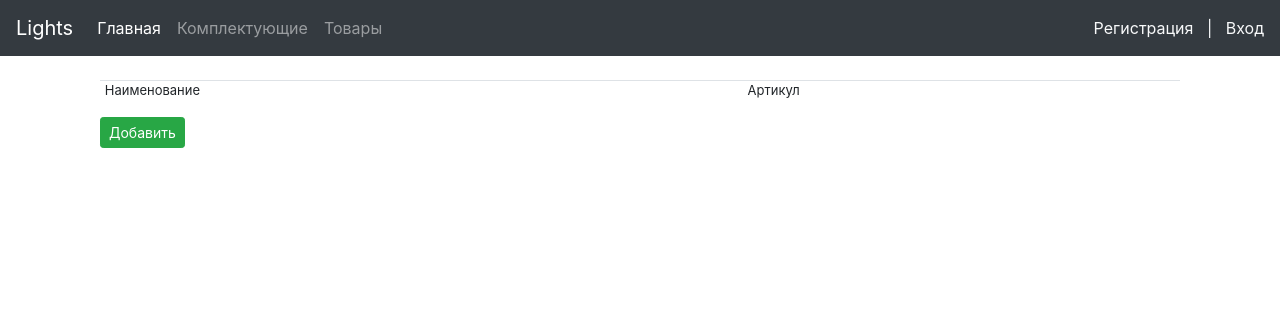
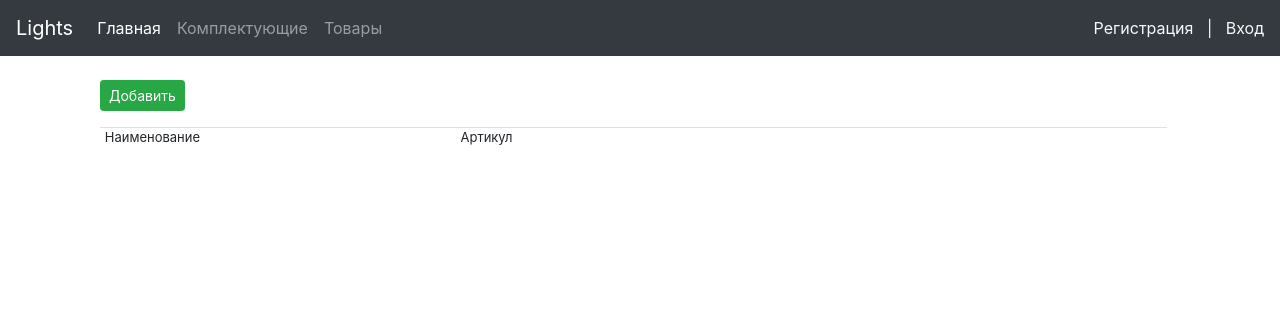
Before and after one commit to Scareton/lights, a Python web app: template app/templates/product_table.html in a window 1280 px wide. Shown: the top 316 px of the page. Run offline with Jinja, Linux system fonts and the light colour scheme; the template is opened without the code that fills it, so the values that code supplies are empty; some libraries are stand-ins or nearby versions.

Commit message:
Перекат
Исправление багов с добавлением составных комплектующих.

```diff
--- a/app/static/style.css
+++ b/app/static/style.css
@@ -11,3 +11,16 @@
 table {
     font-size: small;
 }
+tbody {
+    display:block;
+    max-height:500px;
+    overflow-y:auto;
+}
+thead, tbody tr {
+    display:table;
+    width:100%;
+    table-layout:fixed;
+}
+thead {
+    width: calc( 100% - 1em )
+}
--- a/app/templates/component_table.html
+++ b/app/templates/component_table.html
@@ -1,7 +1,7 @@
 {%extends "base.html" %}
 {% block content %}
 
-
+<div class='col-2 pl-0 my-3'><a href="{{url_for('create_component')}}"><button type="button" class="btn btn-success btn-sm mr-3">Добавить</button></a></div>
 <table class="table table-sm table-hover">
     <thead>
       <tr>
@@ -43,5 +43,5 @@
     {%endfor%}
     </tbody>
 </table>
-<div class='col-2 pl-0 mt-3'><a href="{{url_for('create_component')}}"><button type="button" class="btn btn-success btn-sm mr-3">Добавить</button></a></div>
+
 {% endblock %}
--- a/app/templates/product_table.html
+++ b/app/templates/product_table.html
@@ -3,6 +3,7 @@
 <link rel="stylesheet" href="https://stackpath.bootstrapcdn.com/bootstrap/4.3.1/css/bootstrap.min.css" integrity="sha384-ggOyR0iXCbMQv3Xipma34MD+dH/1fQ784/j6cY/iJTQUOhcWr7x9JvoRxT2MZw1T" crossorigin="anonymous">
 
 <div class="col">
+    <div class='col-2 pl-0 my-3'><a href="{{url_for('create_product')}}"><button type="button" class="btn btn-success btn-sm mr-3">Добавить</button></a></div>
 <table class="table table-sm table-hover">
     <thead>
       <tr>
@@ -40,6 +41,6 @@
     {%endfor%}
     </tbody>
 </table>
-<div class='col-2 pl-0 mt-3'><a href="{{url_for('create_product')}}"><button type="button" class="btn btn-success btn-sm mr-3">Добавить</button></a></div>
+
 </div>
 {% endblock %}
```
Also changed, not shown: app/models.py (+11 -1 lines), app/routes.py (+7 -4 lines), app/templates/create_modal_component.html (+11 -6 lines), app.db.
